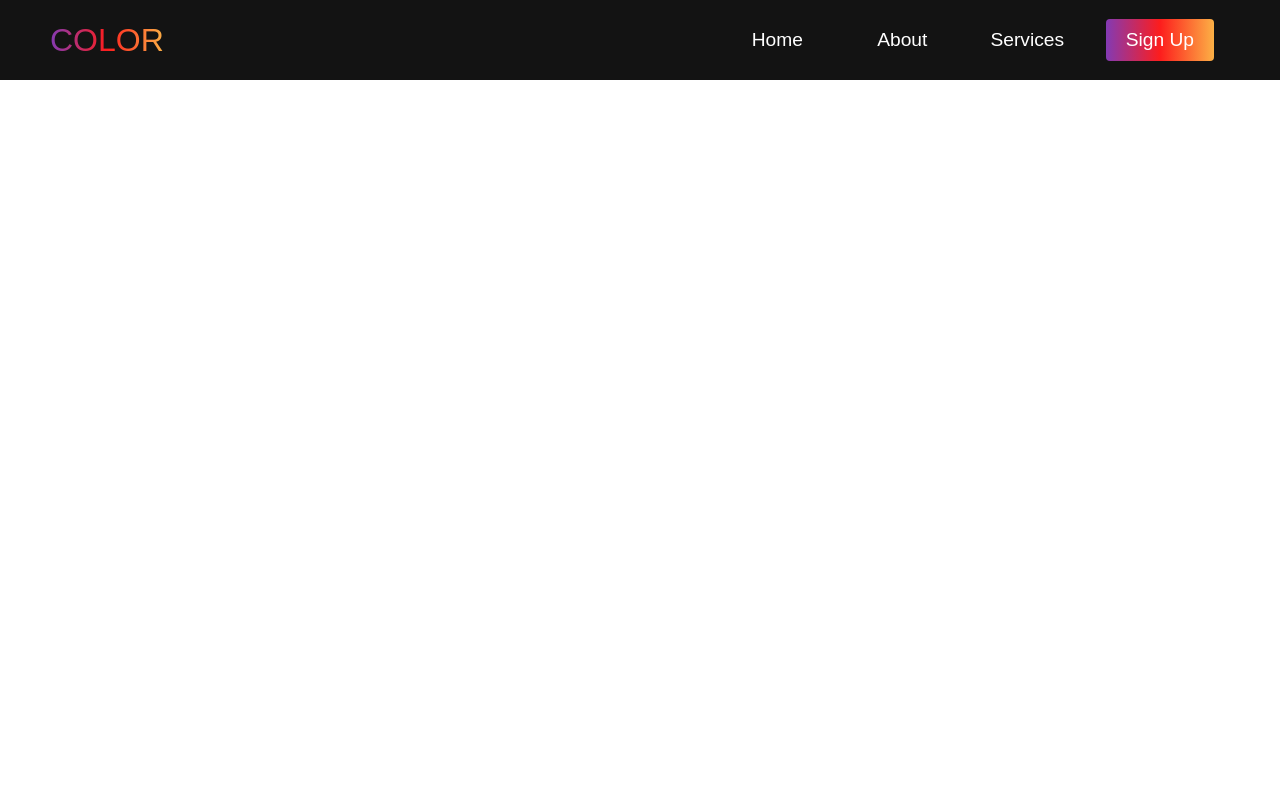
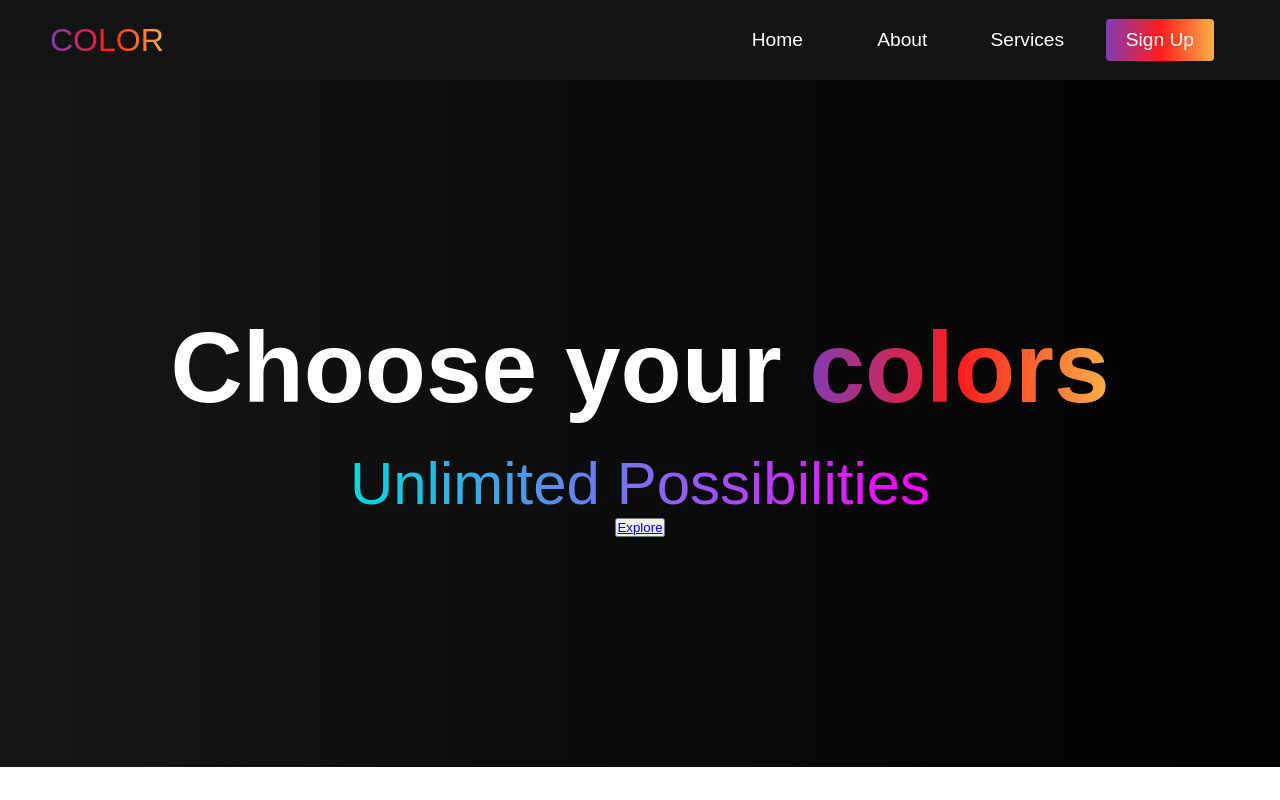
Before and after one commit to MariNefaridze17/SmoothScroll, a plain HTML site: page index.html in a window 1280 px wide. Drawn offline with Linux system fonts and the light colour scheme.

Commit message:
creating main section

```diff
--- a/index.html
+++ b/index.html
@@ -32,6 +32,14 @@
             </ul>
         </div>
     </nav>
+    <!-- section-->
+    <div class="hero" id="home">
+        <div class="hero_container">
+            <h1 class="hero_heading">Choose your <span>colors</span></h1>
+            <p class="hero_description">Unlimited Possibilities</p>
+            <button class="main_btn"><a href="#">Explore</a></button>
+        </div>
+    </div>
     <script src="app.js"></script>
 
 </body>
--- a/styles.css
+++ b/styles.css
@@ -175,7 +175,61 @@
     #mobile-menu.is-active .bar:nth-child(3){
         transform: translateY(-8px) rotate(-45deg);
     }
-
-
+}
+/* hero section*/
+.hero{
+    background: #000;
+    background: linear-gradient(to right,#161616,#000);
+    padding: 200px 0;
+}
+.hero_container{
+    display: flex;
+    flex-direction: column;
+    justify-content: center;
+    align-items: center;
+    max-width: 1200px;
+    margin: 0 auto;
+    height: 90%;
+    text-align: center;
+    padding: 30px;
+}
+.hero_heading{
+    font-size: 100px;
+    margin-bottom: 24px;
+    color: #fff;
+}
+.hero_heading span{
+    color:rgba(131,58,180,1) ;
+    background: linear-gradient(90deg,
+    rgba(131,58,180,1) 0%,
+    rgba(253,29,29,1) 50%,
+    rgba(252,176,69,1) 100%);
+    -webkit-background-clip: text;
+    -moz-background-clip: text;
+    -webkit-text-fill-color: transparent;
+    -moz-text-fill-color:transparent;
+}
+.hero_description{
+    font-size: 60px;
+    background-color: #00DBDE;
+    background-image: linear-gradient(90deg,
+    #00DBDE 0%,
+    #FC00FF 100%);
+    -webkit-background-clip: text;
+    -moz-background-clip: text;
+    -webkit-text-fill-color: transparent;
+    -moz-text-fill-color:transparent;
 
 }
+.hightlight{
+    border-bottom: 4px solid rgba(131,58,180) ;
+}
+
+@media screen and (max-width:768px){
+    .hero_heading{
+        font-size: 60px;
+    }
+    .hero_desctiprion{
+        font-size: 40px;
+    }
+}
```
